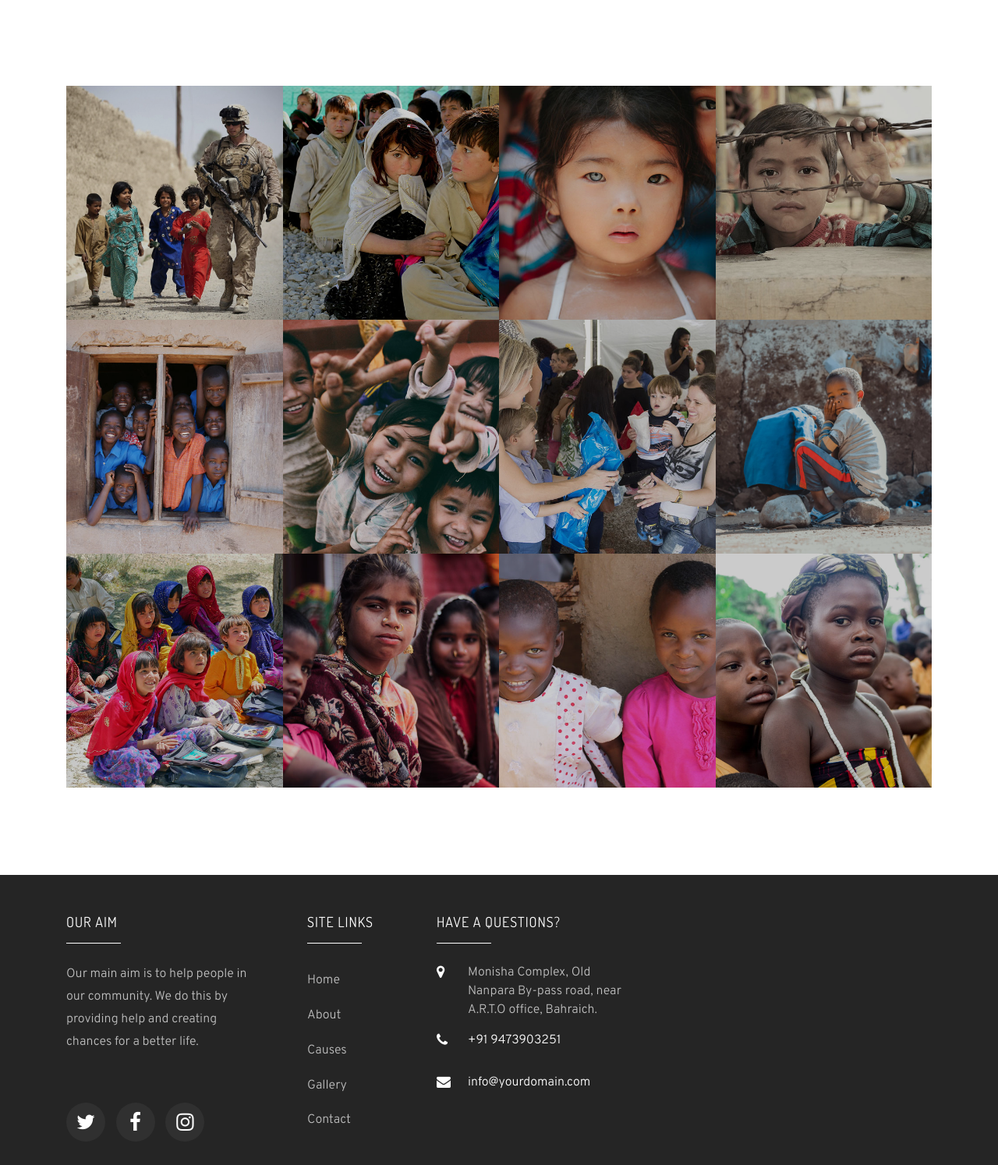
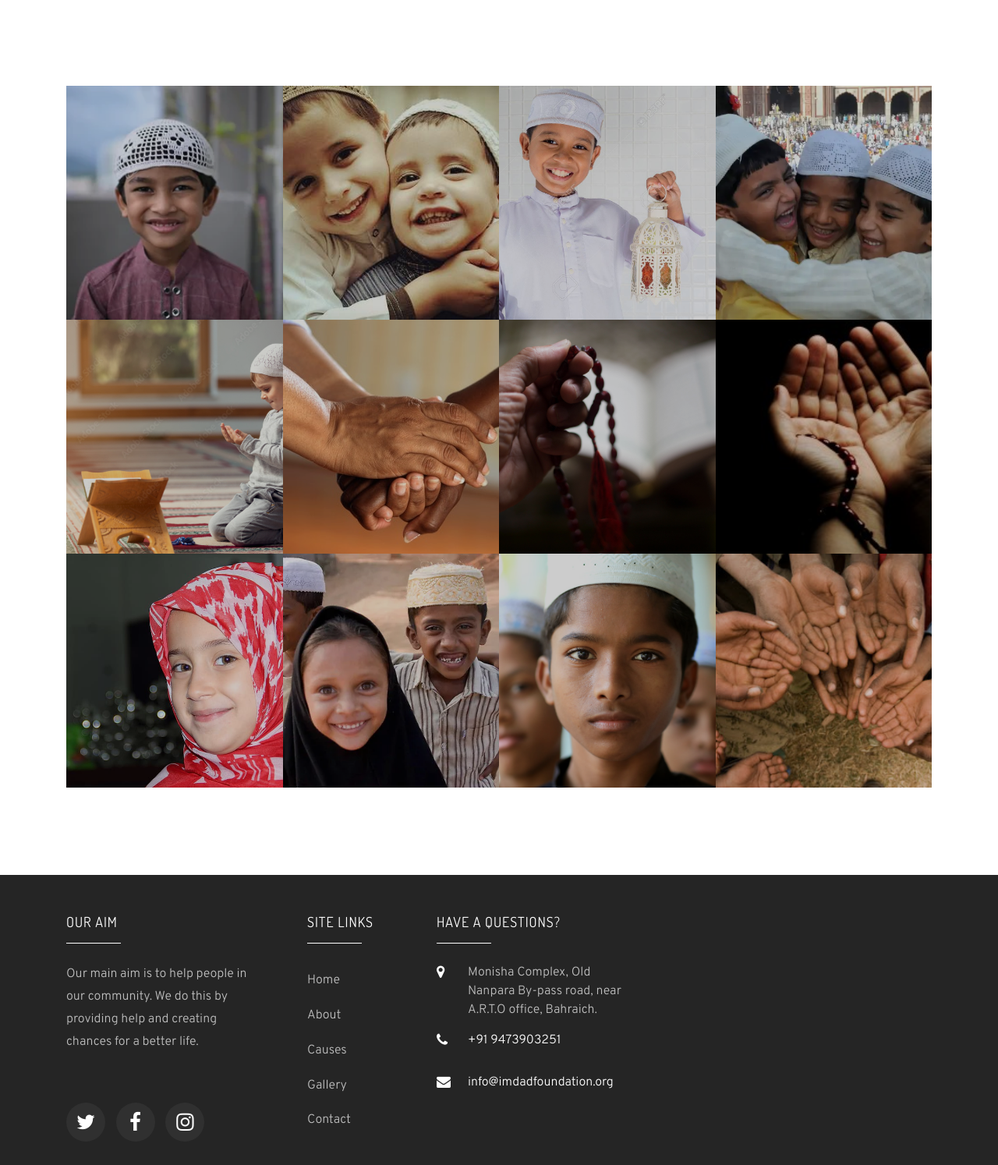
Before and after one commit to IconicTechh/imdad-1, a plain HTML site: page gallery.html in a window 1280 px wide. Shown: the part 702-2196 px from the top of the page at 78% size. Drawn offline with Linux system fonts and the light colour scheme; some packages are replaced by stand-ins of ours; no server answers; files whose address does not match are found by name.

Commit message:
first commit

```diff
--- a/gallery.html
+++ b/gallery.html
@@ -67,66 +67,66 @@
     <section class="ftco-section ftco-gallery">
     	<div class="container">
 	    	<div class="d-md-flex">
-		    	<a href="images/cause-2.jpg" class="gallery image-popup d-flex justify-content-center align-items-center img ftco-animate" style="background-image: url(images/cause-2.jpg);">
+		    	<a href="images/Gallery/1.webp" class="gallery image-popup d-flex justify-content-center align-items-center img ftco-animate" style="background-image: url(images/Gallery/1.webp);">
 		    		<div class="icon d-flex justify-content-center align-items-center">
 		    			<span class="icon-search"></span>
 		    		</div>
 		    	</a>
-		    	<a href="images/cause-3.jpg" class="gallery image-popup d-flex justify-content-center align-items-center img ftco-animate" style="background-image: url(images/cause-3.jpg);">
+		    	<a href="images/Gallery/9105eb20b933f24325d4d272778305d8.jpeg" class="gallery image-popup d-flex justify-content-center align-items-center img ftco-animate" style="background-image: url(images/Gallery/9105eb20b933f24325d4d272778305d8.jpeg);">
 		    		<div class="icon d-flex justify-content-center align-items-center">
 		    			<span class="icon-search"></span>
 		    		</div>
 		    	</a>
-		    	<a href="images/cause-4.jpg" class="gallery image-popup d-flex justify-content-center align-items-center img ftco-animate" style="background-image: url(images/cause-4.jpg);">
+		    	<a href="images/Gallery/62207632-muslim-children-in-traditional-dress-holding-white-lantern-with-smile-face.jpeg" class="gallery image-popup d-flex justify-content-center align-items-center img ftco-animate" style="background-image: url(images/Gallery/62207632-muslim-children-in-traditional-dress-holding-white-lantern-with-smile-face.jpeg);">
 		    		<div class="icon d-flex justify-content-center align-items-center">
 		    			<span class="icon-search"></span>
 		    		</div>
 		    	</a>
-		    	<a href="images/cause-5.jpg" class="gallery image-popup d-flex justify-content-center align-items-center img ftco-animate" style="background-image: url(images/cause-5.jpg);">
+		    	<a href="images/Gallery/166329716421-EID_AT_JAMA_MASJID-59.webp" class="gallery image-popup d-flex justify-content-center align-items-center img ftco-animate" style="background-image: url(images/Gallery/166329716421-EID_AT_JAMA_MASJID-59.webp);">
 		    		<div class="icon d-flex justify-content-center align-items-center">
 		    			<span class="icon-search"></span>
 		    		</div>
 		    	</a>
 	    	</div>
 	    	<div class="d-md-flex">
-		    	<a href="images/cause-6.jpg" class="gallery image-popup d-flex justify-content-center align-items-center img ftco-animate" style="background-image: url(images/cause-6.jpg);">
+		    	<a href="images/Gallery/adobestock175297250.jpeg" class="gallery image-popup d-flex justify-content-center align-items-center img ftco-animate" style="background-image: url(images/Gallery/adobestock175297250.jpeg);">
 		    		<div class="icon d-flex justify-content-center align-items-center">
 		    			<span class="icon-search"></span>
 		    		</div>
 		    	</a>
-		    	<a href="images/image_3.jpg" class="gallery image-popup d-flex justify-content-center align-items-center img ftco-animate" style="background-image: url(images/image_3.jpg);">
+		    	<a href="images/Gallery/charity.jpeg" class="gallery image-popup d-flex justify-content-center align-items-center img ftco-animate" style="background-image: url(images/Gallery/charity.jpeg);">
 		    		<div class="icon d-flex justify-content-center align-items-center">
 		    			<span class="icon-search"></span>
 		    		</div>
 		    	</a>
-		    	<a href="images/image_1.jpg" class="gallery image-popup d-flex justify-content-center align-items-center img ftco-animate" style="background-image: url(images/image_1.jpg);">
+		    	<a href="images/Gallery/file-18944-cdfb7d82e373f091c0f3c908afea91ef.jpeg" class="gallery image-popup d-flex justify-content-center align-items-center img ftco-animate" style="background-image: url(images/Gallery/file-18944-cdfb7d82e373f091c0f3c908afea91ef.jpeg);">
 		    		<div class="icon d-flex justify-content-center align-items-center">
 		    			<span class="icon-search"></span>
 		    		</div>
 		    	</a>
-		    	<a href="images/image_2.jpg" class="gallery image-popup d-flex justify-content-center align-items-center img ftco-animate" style="background-image: url(images/image_2.jpg);">
+		    	<a href="images/Gallery/hands-dua-300x200.jpeg" class="gallery image-popup d-flex justify-content-center align-items-center img ftco-animate" style="background-image: url(images/Gallery/hands-dua-300x200.jpeg);">
 		    		<div class="icon d-flex justify-content-center align-items-center">
 		    			<span class="icon-search"></span>
 		    		</div>
 		    	</a>
 		    </div>
 		    <div class="d-md-flex">
-		    	<a href="images/event-1.jpg" class="gallery image-popup d-flex justify-content-center align-items-center img ftco-animate" style="background-image: url(images/event-1.jpg);">
+		    	<a href="images/Gallery/little-girl-smiling-face.jpeg" class="gallery image-popup d-flex justify-content-center align-items-center img ftco-animate" style="background-image: url(images/Gallery/little-girl-smiling-face.jpeg);">
 		    		<div class="icon d-flex justify-content-center align-items-center">
 		    			<span class="icon-search"></span>
 		    		</div>
 		    	</a>
-		    	<a href="images/event-2.jpg" class="gallery image-popup d-flex justify-content-center align-items-center img ftco-animate" style="background-image: url(images/event-2.jpg);">
+		    	<a href="images/Gallery/muslim-children-smile-1.jpg.webp" class="gallery image-popup d-flex justify-content-center align-items-center img ftco-animate" style="background-image: url(images/Gallery/muslim-children-smile-1.jpg.webp);">
 		    		<div class="icon d-flex justify-content-center align-items-center">
 		    			<span class="icon-search"></span>
 		    		</div>
 		    	</a>
-		    	<a href="images/image_1.jpg" class="gallery image-popup d-flex justify-content-center align-items-center img ftco-animate" style="background-image: url(images/image_4.jpg);">
+		    	<a href="images/Gallery/34412397212_324fb6a365_b.jpeg" class="gallery image-popup d-flex justify-content-center align-items-center img ftco-animate" style="background-image: url(images/Gallery/34412397212_324fb6a365_b.jpeg);">
 		    		<div class="icon d-flex justify-content-center align-items-center">
 		    			<span class="icon-search"></span>
 		    		</div>
 		    	</a>
-		    	<a href="images/image_2.jpg" class="gallery image-popup d-flex justify-content-center align-items-center img ftco-animate" style="background-image: url(images/event-4.jpg);">
+		    	<a href="images/Gallery/zakat.jpeg" class="gallery image-popup d-flex justify-content-center align-items-center img ftco-animate" style="background-image: url(images/Gallery/zakat.jpeg);">
 		    		<div class="icon d-flex justify-content-center align-items-center">
 		    			<span class="icon-search"></span>
 		    		</div>
@@ -199,7 +199,7 @@
 	              <ul>
 	                <li><span class="icon icon-map-marker"></span><span class="text">Monisha Complex, Old Nanpara By-pass road, near A.R.T.O office, Bahraich.</span></li>
 	                <li><a href="#"><span class="icon icon-phone"></span><span class="text">+91 9473903251</span></a></li>
-	                <li><a href="#"><span class="icon icon-envelope"></span><span class="text">info@yourdomain.com</span></a></li>
+	                <li><a href="#"><span class="icon icon-envelope"></span><span class="text">info@imdadfoundation.org</span></a></li>
 	              </ul>
 	            </div>
             </div>
```
Also changed, not shown: about.html (+1 -1 lines), causes.html (+3 -2 lines), contact.html (+2 -2 lines), index.html (+1 -1 lines), images/Gallery/1.webp (added), images/Gallery/166329716421-EID_AT_JAMA_MASJID-59.webp (added), images/Gallery/34412397212_324fb6a365_b.jpeg (added), images/Gallery/62207632-muslim-children-in-traditional-dress-holding-white-lantern-with-smile-face.jpeg (added), images/Gallery/9105eb20b933f24325d4d272778305d8.jpeg (added), images/Gallery/adobestock175297250.jpeg (added), images/Gallery/charity.jpeg (added), images/Gallery/file-18944-cdfb7d82e373f091c0f3c908afea91ef.jpeg (added), images/Gallery/hands-dua-300x200.jpeg (added), images/Gallery/little-girl-smiling-face.jpeg (added), 2 more files, 1 other file.
